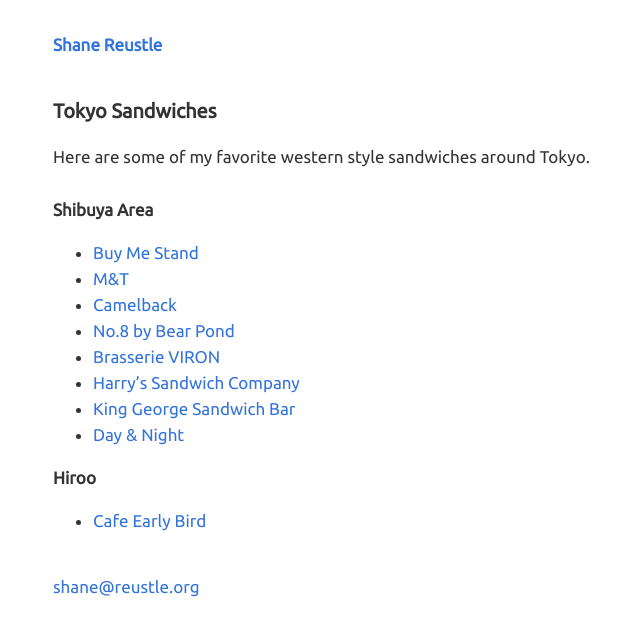
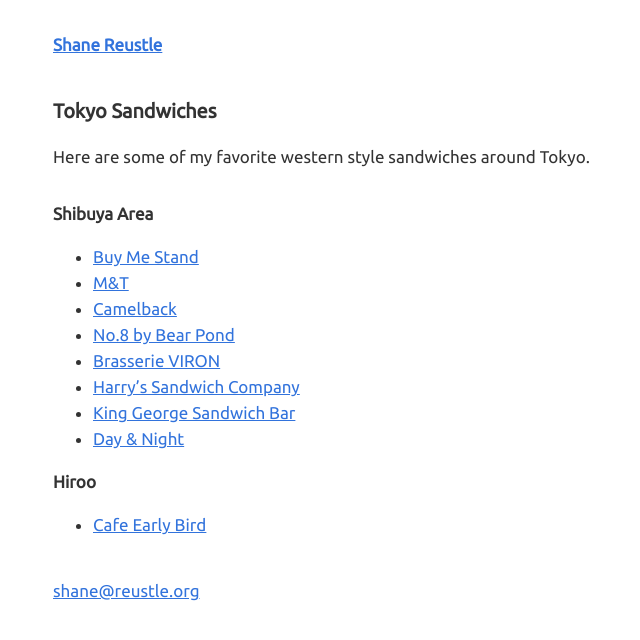
Before and after one commit to reustle/reustle, a Jekyll site: the page built from _posts/2018-12-07-tokyo-sandwiches.md, in a window 1280 px wide. Shown: the top 640 px of the page, without its empty margins (227-867 px from the left). Built offline with Jekyll 4.4.1, drawn with Linux system fonts in a browser that asks for light colours.

Commit message:
Update basic.html

```diff
--- a/_layouts/basic.html
+++ b/_layouts/basic.html
@@ -31,10 +31,10 @@
             }
             a {
                 color: rgb(50, 115, 220);
-                text-decoration: none;
             }
             p {
-                padding-bottom: 10px;
+                padding-bottom: 1em;
+                margin: 0px;
                 text-align: justify;
             }
             img {
```
